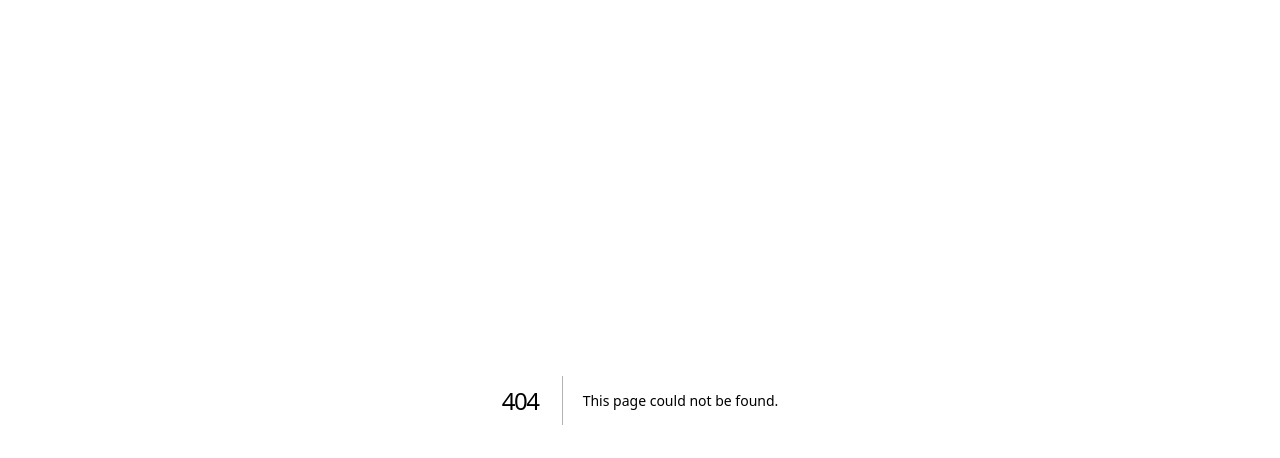
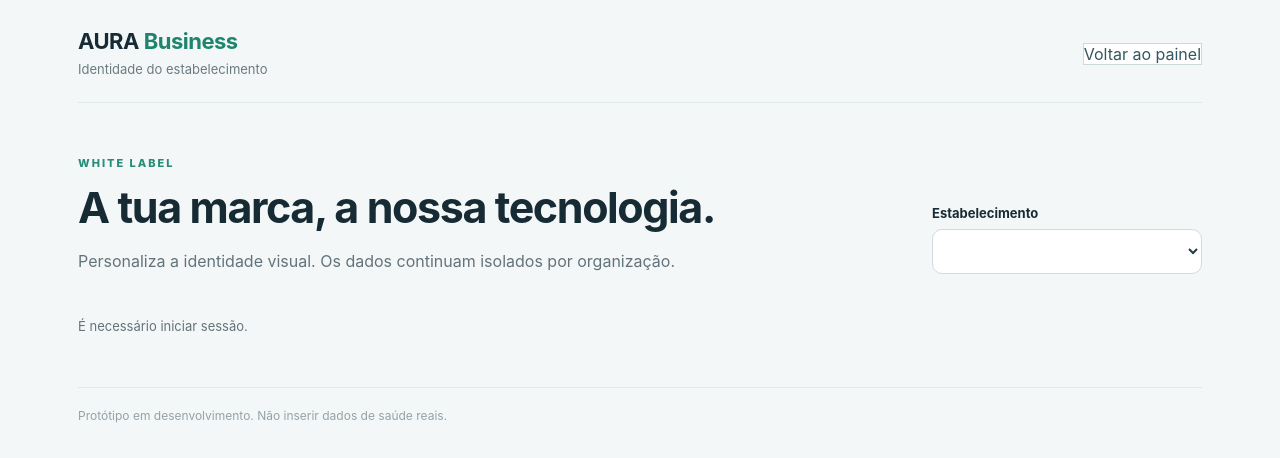
Before and after one commit to danielfilipemc-cloud/nutritrack, a Next.js app in the folder commercial/: page /marca in a window 1280 px wide. Before the commit this address had no page. Shown: the top 458 px of the page. Built offline with nearby package versions, Linux system fonts and the light colour scheme; no server answers.

Commit message:
feat(white-label): tenant branding foundation

```diff
--- /dev/null
+++ b/commercial/app/marca/page.tsx
@@ -0,0 +1,34 @@
+"use client";
+import {useEffect,useState,type FormEvent} from "react";
+import {createClient} from "@supabase/supabase-js";
+import BrandHeader,{type Branding} from "../../components/BrandHeader";
+const url=process.env.NEXT_PUBLIC_SUPABASE_URL,key=process.env.NEXT_PUBLIC_SUPABASE_PUBLISHABLE_KEY;
+const db=url&&key?createClient(url,key):null;
+type Organization={id:string;name:string;role:string};
+const defaults:Branding={display_name:"AURA",primary_color:"#1d856e",logo_url:null};
+export default function Marca(){
+ const [user,setUser]=useState(""),[orgs,setOrgs]=useState<Organization[]>([]),[org,setOrg]=useState("");
+ const [brand,setBrand]=useState<Branding>(defaults),[status,setStatus]=useState("A verificar sessão..."),[busy,setBusy]=useState(false);
+ const current=orgs.find(o=>o.id===org),canEdit=current?.role==="owner"||current?.role==="admin";
+ useEffect(()=>{if(!db){setStatus("Supabase não configurado.");return;}let alive=true;
+ db.auth.getUser().then(async ({data,error})=>{if(!alive)return;if(error||!data.user){setStatus("É necessário iniciar sessão.");return;}
+ setUser(data.user.id);const result=await db!.from("organization_members").select("organization_id,role,organizations(id,name)");
+ if(!alive)return;if(result.error){setStatus("Não foi possível carregar organizações.");return;}
+ const list=(result.data||[]).flatMap((x:any)=>{const o=Array.isArray(x.organizations)?x.organizations[0]:x.organizations;return o?[{id:o.id,name:o.name,role:x.role}]:[]});
+ setOrgs(list);setOrg(list[0]?.id||"");setStatus(list.length?"":"Nenhum estabelecimento associado.");});
+ return()=>{alive=false};},[]);
+ useEffect(()=>{if(!db||!org)return;let alive=true;setBrand({...defaults,display_name:current?.name||"AURA"});setStatus("A carregar identidade...");
+ db.from("organization_branding").select("display_name,primary_color,logo_url").eq("organization_id",org).maybeSingle().then(({data,error})=>{
+ if(!alive)return;if(error){setStatus("Não foi possível carregar a identidade. Aplica a migração 003.");return;}
+ setBrand(data||{...defaults,display_name:current?.name||"AURA"});setStatus("");});
+ return()=>{alive=false};},[org,current?.name]);
+ async function save(e:FormEvent){e.preventDefault();if(!db||!org||!user||!canEdit||busy)return;
+ if(!/^#[0-9a-fA-F]{6}$/.test(brand.primary_color)||brand.display_name.trim().length<2){setStatus("Nome ou cor inválidos.");return;}
+ setBusy(true);setStatus("A guardar...");
+ const {error}=await db.from("organization_branding").upsert({organization_id:org,display_name:brand.display_name.trim(),primary_color:brand.primary_color,logo_url:null,updated_by:user,updated_at:new Date().toISOString()},{onConflict:"organization_id"});
+ setBusy(false);setStatus(error?"Não foi possível guardar. Confirma as tuas permissões.":"Identidade guardada para este estabelecimento.");}
+ return <main className="shell"><header><div><strong>AURA <span style={{color:"#1d856e"}}>Business</span></strong><p>Identidade do estabelecimento</p></div><a href="/" className="outline link">Voltar ao painel</a></header>
+ <div className="heading"><div><span className="eyebrow">WHITE LABEL</span><h1>A tua marca, a nossa tecnologia.</h1><p>Personaliza a identidade visual. Os dados continuam isolados por organização.</p></div><label>Estabelecimento<select value={org} onChange={e=>setOrg(e.target.value)}>{orgs.map(o=><option key={o.id} value={o.id}>{o.name}</option>)}</select></label></div>
+ {org&&<div className="columns"><section className="panel"><h2>Configurações</h2><form onSubmit={save}><label>Nome da marca<input value={brand.display_name} minLength={2} maxLength={100} disabled={!canEdit} onChange={e=>setBrand({...brand,display_name:e.target.value})} required/></label><label>Cor principal<input type="color" value={brand.primary_color} disabled={!canEdit} onChange={e=>setBrand({...brand,primary_color:e.target.value})}/></label><p>Logótipo, domínio próprio e PWA com a marca serão adicionados numa fase posterior.</p><button disabled={!canEdit||busy}>Guardar identidade</button>{!canEdit&&<p>Apenas administradores e responsáveis podem editar a marca.</p>}</form></section><section className="panel"><h2>Pré-visualização</h2><BrandHeader branding={brand} subtitle="Área de acompanhamento"/><p>Identidade apresentada ao profissional e, futuramente, aos alunos.</p></section></div>}
+ <p role="status" className="status">{status}</p><footer>Protótipo em desenvolvimento. Não inserir dados de saúde reais.</footer></main>;
+}
```
